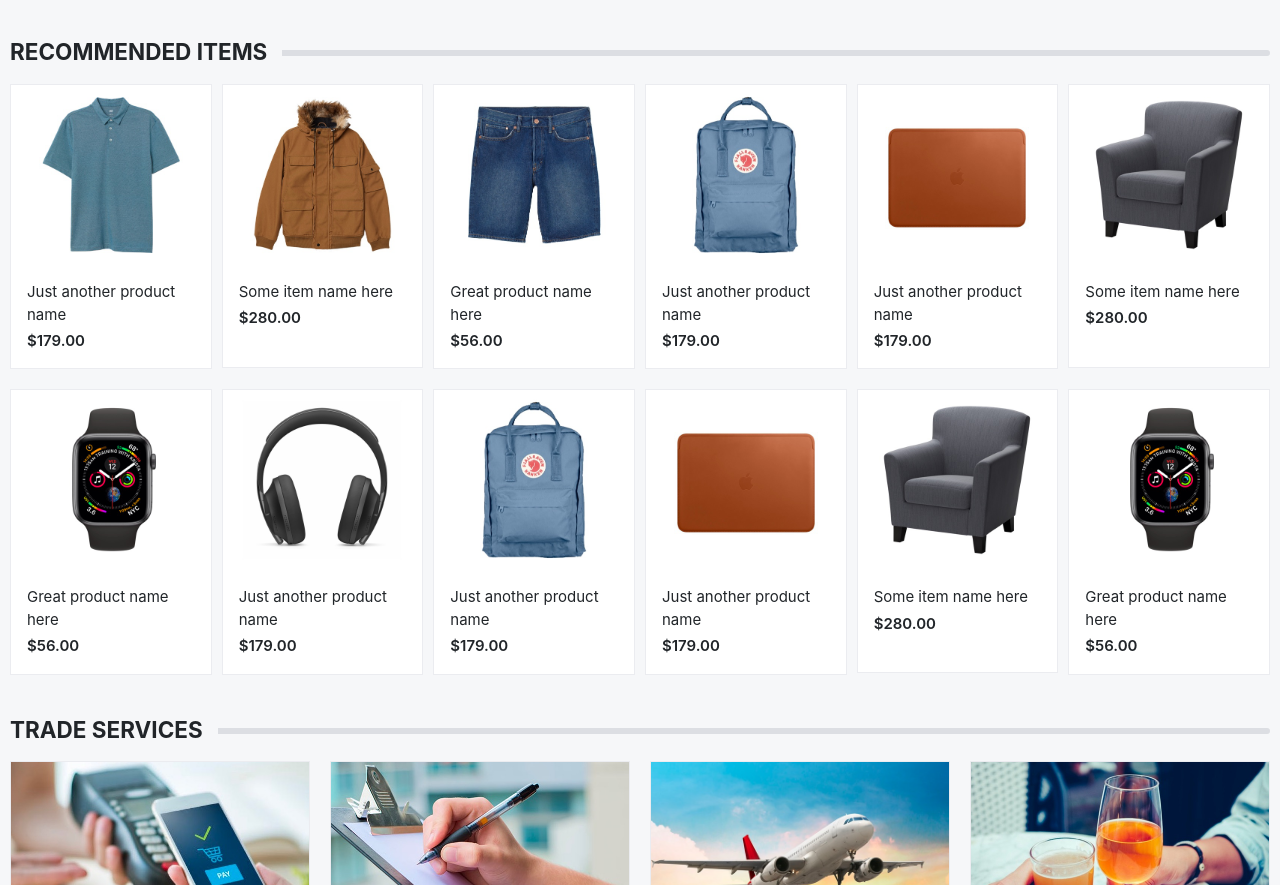
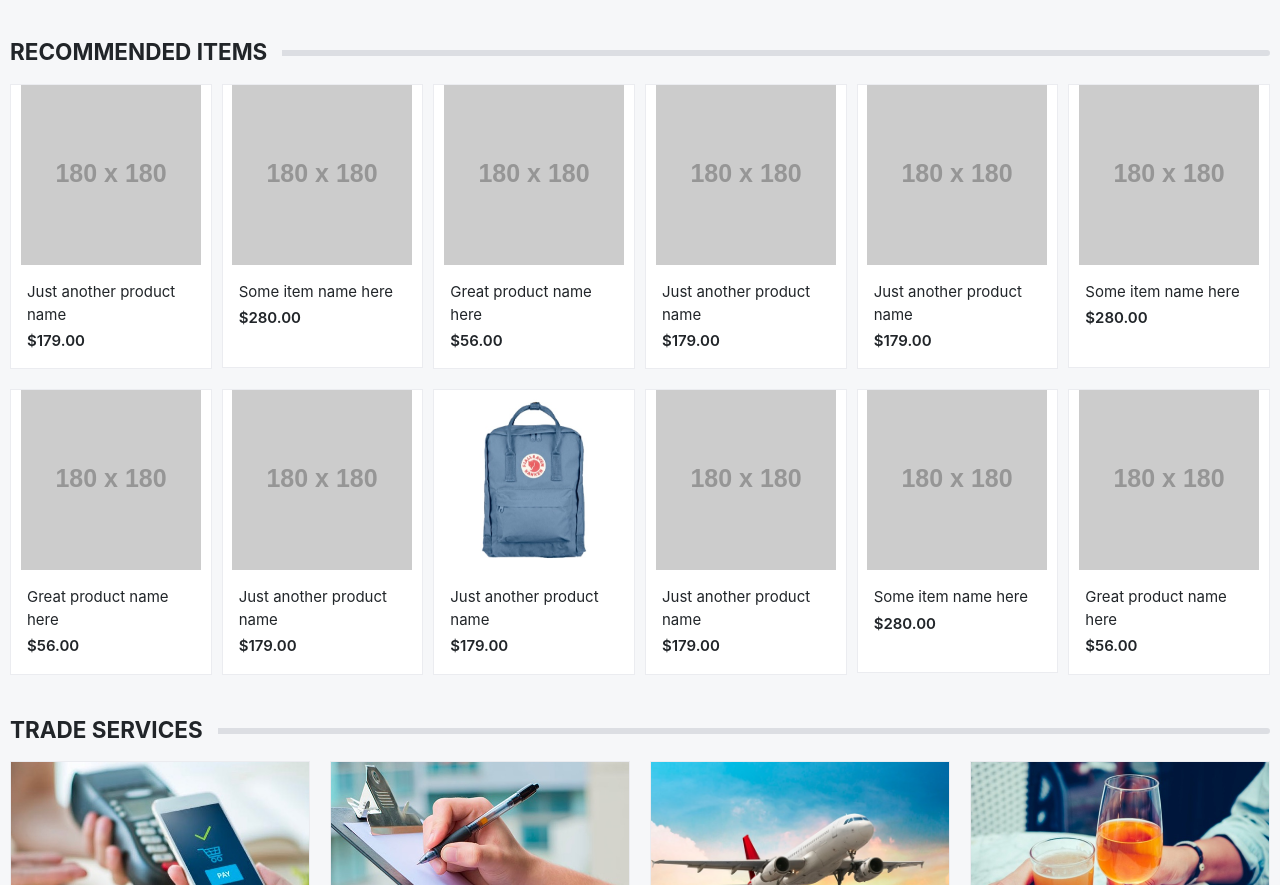
Before and after one commit to itsoftcoder/gemstyle, a plain HTML site: page index.html in a window 1280 px wide. Shown: the part 2197-3082 px from the top of the page. Drawn offline with Linux system fonts and the light colour scheme; placeholder pictures from the web are drawn by us; a web font is replaced by a local one.

Commit message:
update index.html

```diff
--- a/index.html
+++ b/index.html
@@ -630,7 +630,7 @@
 <div class="row row-sm">
 	<div class="col-xl-2 col-lg-3 col-md-4 col-6">
 		<div class="card card-sm card-product-grid">
-			<a href="#" class="img-wrap"> <img src="images/1.jpg" height="height:180px;" width="180px;"> </a>
+			<a href="#" class="img-wrap"> <img src="https://dummyimage.com/180x180/808587/fff.png" height="height:180px;" width="180px;"> </a>
 			<figcaption class="info-wrap">
 				<a href="#" class="title">Just another product name</a>
 				<div class="price mt-1">$179.00</div> <!-- price-wrap.// -->
@@ -639,7 +639,7 @@
 	</div> <!-- col.// -->
 	<div class="col-xl-2 col-lg-3 col-md-4 col-6">
 		<div class="card card-sm card-product-grid">
-			<a href="#" class="img-wrap"> <img src="images/2.jpg" height="height:180px;" width="180px;"> </a>
+			<a href="#" class="img-wrap"> <img src="https://dummyimage.com/180x180/808587/fff.png" height="height:180px;" width="180px;"> </a>
 			<figcaption class="info-wrap">
 				<a href="#" class="title">Some item name here</a>
 				<div class="price mt-1">$280.00</div> <!-- price-wrap.// -->
@@ -648,7 +648,7 @@
 	</div> <!-- col.// -->
 	<div class="col-xl-2 col-lg-3 col-md-4 col-6">
 		<div class="card card-sm card-product-grid">
-			<a href="#" class="img-wrap"> <img src="images/3.jpg" height="height:180px;" width="180px;"> </a>
+			<a href="#" class="img-wrap"> <img src="https://dummyimage.com/180x180/808587/fff.png" height="height:180px;" width="180px;"> </a>
 			<figcaption class="info-wrap">
 				<a href="#" class="title">Great product name here</a>
 				<div class="price mt-1">$56.00</div> <!-- price-wrap.// -->
@@ -657,7 +657,7 @@
 	</div> <!-- col.// -->
 	<div class="col-xl-2 col-lg-3 col-md-4 col-6">
 		<div class="card card-sm card-product-grid">
-			<a href="#" class="img-wrap"> <img src="images/4.jpg" height="height:180px;" width="180px;"> </a>
+			<a href="#" class="img-wrap"> <img src="https://dummyimage.com/180x180/808587/fff.png" height="height:180px;" width="180px;"> </a>
 			<figcaption class="info-wrap">
 				<a href="#" class="title">Just another product name</a>
 				<div class="price mt-1">$179.00</div> <!-- price-wrap.// -->
@@ -666,7 +666,7 @@
 	</div> <!-- col.// -->
 	<div class="col-xl-2 col-lg-3 col-md-4 col-6">
 		<div class="card card-sm card-product-grid">
-			<a href="#" class="img-wrap"> <img src="images/5.jpg" height="height:180px;" width="180px;"> </a>
+			<a href="#" class="img-wrap"> <img src="https://dummyimage.com/180x180/808587/fff.png" height="height:180px;" width="180px;"> </a>
 			<figcaption class="info-wrap">
 				<a href="#" class="title">Just another product name</a>
 				<div class="price mt-1">$179.00</div> <!-- price-wrap.// -->
@@ -675,7 +675,7 @@
 	</div> <!-- col.// -->
 	<div class="col-xl-2 col-lg-3 col-md-4 col-6">
 		<div class="card card-sm card-product-grid">
-			<a href="#" class="img-wrap"> <img src="images/6.jpg" height="height:180px;" width="180px;"> </a>
+			<a href="#" class="img-wrap"> <img src="https://dummyimage.com/180x180/808587/fff.png" height="height:180px;" width="180px;"> </a>
 			<figcaption class="info-wrap">
 				<a href="#" class="title">Some item name here</a>
 				<div class="price mt-1">$280.00</div> <!-- price-wrap.// -->
@@ -684,7 +684,7 @@
 	</div> <!-- col.// -->
 	<div class="col-xl-2 col-lg-3 col-md-4 col-6">
 		<div class="card card-sm card-product-grid">
-			<a href="#" class="img-wrap"> <img src="images/7.jpg" height="height:180px;" width="180px;"> </a>
+			<a href="#" class="img-wrap"> <img src="https://dummyimage.com/180x180/808587/fff.png" height="height:180px;" width="180px;"> </a>
 			<figcaption class="info-wrap">
 				<a href="#" class="title">Great product name here</a>
 				<div class="price mt-1">$56.00</div> <!-- price-wrap.// -->
@@ -693,7 +693,7 @@
 	</div> <!-- col.// -->
 	<div class="col-xl-2 col-lg-3 col-md-4 col-6">
 		<div class="card card-sm card-product-grid">
-			<a href="#" class="img-wrap"> <img src="images/9.jpg" height="height:180px;" width="180px;"> </a>
+			<a href="#" class="img-wrap"> <img src="https://dummyimage.com/180x180/808587/fff.png" height="height:180px;" width="180px;"> </a>
 			<figcaption class="info-wrap">
 				<a href="#" class="title">Just another product name</a>
 				<div class="price mt-1">$179.00</div> <!-- price-wrap.// -->
@@ -711,7 +711,7 @@
 	</div> <!-- col.// -->
 	<div class="col-xl-2 col-lg-3 col-md-4 col-6">
 		<div class="card card-sm card-product-grid">
-			<a href="#" class="img-wrap"> <img src="images/5.jpg" height="height:180px;" width="180px;"> </a>
+			<a href="#" class="img-wrap"> <img src="https://dummyimage.com/180x180/808587/fff.png" height="height:180px;" width="180px;"> </a>
 			<figcaption class="info-wrap">
 				<a href="#" class="title">Just another product name</a>
 				<div class="price mt-1">$179.00</div> <!-- price-wrap.// -->
@@ -720,7 +720,7 @@
 	</div> <!-- col.// -->
 	<div class="col-xl-2 col-lg-3 col-md-4 col-6">
 		<div class="card card-sm card-product-grid">
-			<a href="#" class="img-wrap"> <img src="images/6.jpg" height="height:180px;" width="180px;"> </a>
+			<a href="#" class="img-wrap"> <img src="https://dummyimage.com/180x180/808587/fff.png" height="height:180px;" width="180px;"> </a>
 			<figcaption class="info-wrap">
 				<a href="#" class="title">Some item name here</a>
 				<div class="price mt-1">$280.00</div> <!-- price-wrap.// -->
@@ -729,7 +729,7 @@
 	</div> <!-- col.// -->
 	<div class="col-xl-2 col-lg-3 col-md-4 col-6">
 		<div class="card card-sm card-product-grid">
-			<a href="#" class="img-wrap"> <img src="images/7.jpg" height="height:180px;" width="180px;"> </a>
+			<a href="#" class="img-wrap"> <img src="https://dummyimage.com/180x180/808587/fff.png" height="height:180px;" width="180px;"> </a>
 			<figcaption class="info-wrap">
 				<a href="#" class="title">Great product name here</a>
 				<div class="price mt-1">$56.00</div> <!-- price-wrap.// -->
```
